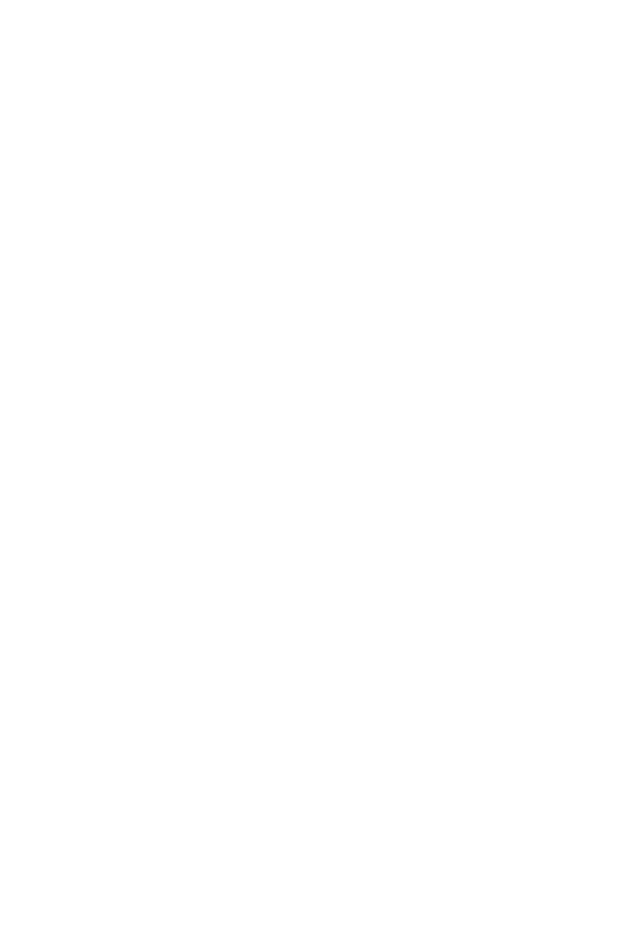
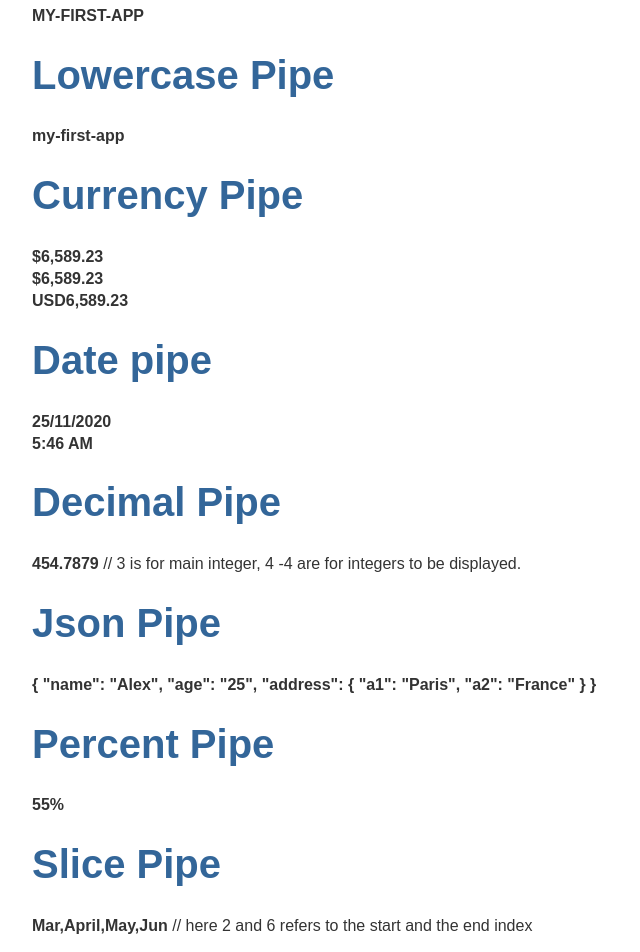
Before and after one commit to a6hinavram/2-sb-git-angular-v8, an Angular app: page / in a window 1280 px wide. Shown: the part 100-1052 px from the top of the page, without its empty margins (0-640 px from the left). Before the commit the page ends 800 px from the top, so only its background shows below. Built offline with nearby package versions, Linux system fonts and the light colour scheme.

Commit message:
3 files modified, 1 added

```diff
--- a/src/app/app.component.html
+++ b/src/app/app.component.html
@@ -1 +1,24 @@
-Hello World
+<h1>Uppercase Pipe</h1>
+    <b>{{title | uppercase}}</b><br/>
+    <h1>Lowercase Pipe</h1>
+    <b>{{title | lowercase}}</b>
+    <h1>Currency Pipe</h1>
+    <b>{{6589.23 | currency:"USD"}}</b><br/>
+    <b>{{6589.23 | currency:"USD":true}}</b> <br>
+     <b>{{6589.23 | currency: "USD":false}}</b>
+    <h1>Date pipe</h1>
+    <b>{{todaydate | date:'d/M/y'}}</b><br/>
+    <b>{{todaydate | date:'shortTime'}}</b>
+    <h1>Decimal Pipe</h1>
+    <b>{{ 454.78787814 | number: '3.4-4' }}</b> // 3 is for main integer, 4 -4 are for integers to be displayed.
+
+    <h1>Json Pipe</h1>
+    <b>{{ jsonval | json }}</b>
+    <h1>Percent Pipe</h1>
+    <b>{{00.54565 | percent}}</b>
+    <h1>Slice Pipe</h1>
+    <b>{{months | slice:2:6}}</b>
+    // here 2 and 6 refers to the start and the end index
+
+<h1>Example of Custom Pipe</h1>
+<h2>Square root of 16 is: {{16 | sqrt}}</h2><br/>
--- a/src/app/app.component.ts
+++ b/src/app/app.component.ts
@@ -6,6 +6,9 @@ import { Component } from '@angular/core';
 })
 export class AppComponent {
   title = 'my-first-app';
-
+  todaydate = new Date();
+  jsonval = {name: 'Alex', age: '25', address:{a1: 'Paris', a2: 'France'}};
+  months = ['Jan', 'Feb', 'Mar', 'April', 'May', 'Jun',
+    'July', 'Aug', 'Sept', 'Oct', 'Nov', 'Dec'];
 
 }
--- a/src/app/app.module.ts
+++ b/src/app/app.module.ts
@@ -3,7 +3,7 @@ import { BrowserModule }  from '@angular/platform-browser';
 
 import { AppComponent } from './app.component';
 import { FormsModule } from '@angular/forms';
-
+import { SqrtPipe } from './sqrt-pipe';
 
 @NgModule({
   imports: [
@@ -12,6 +12,7 @@ import { FormsModule } from '@angular/forms';
   ],
   declarations: [
     AppComponent,
+    SqrtPipe
 
   ],
   bootstrap: [ AppComponent ]
--- /dev/null
+++ b/src/app/sqrt-pipe.ts
@@ -0,0 +1,9 @@
+import {Pipe, PipeTransform} from '@angular/core';
+@Pipe ({
+  name : 'sqrt'
+})
+export class SqrtPipe implements PipeTransform {
+  transform(val : number) : number {
+    return Math.sqrt(val);
+  }
+}
```
